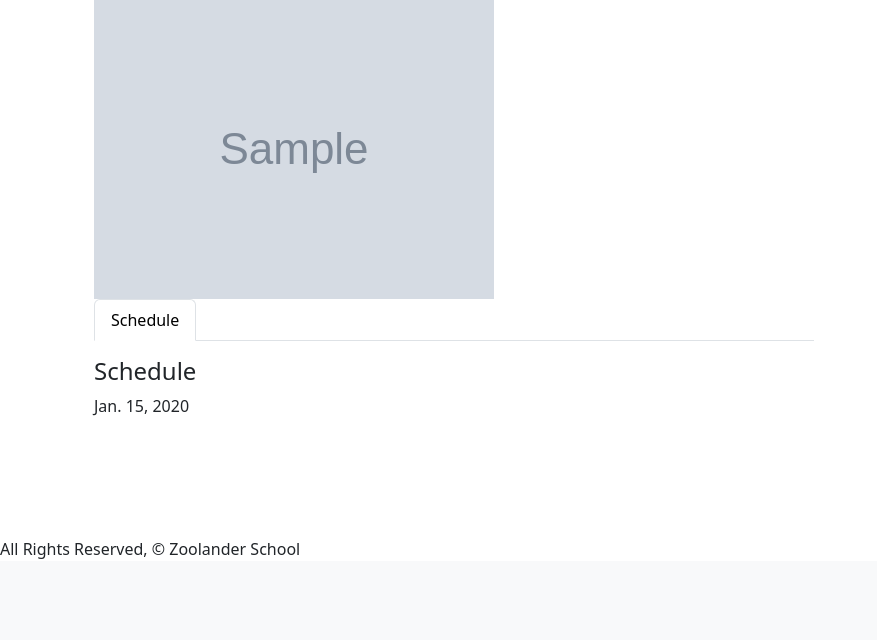
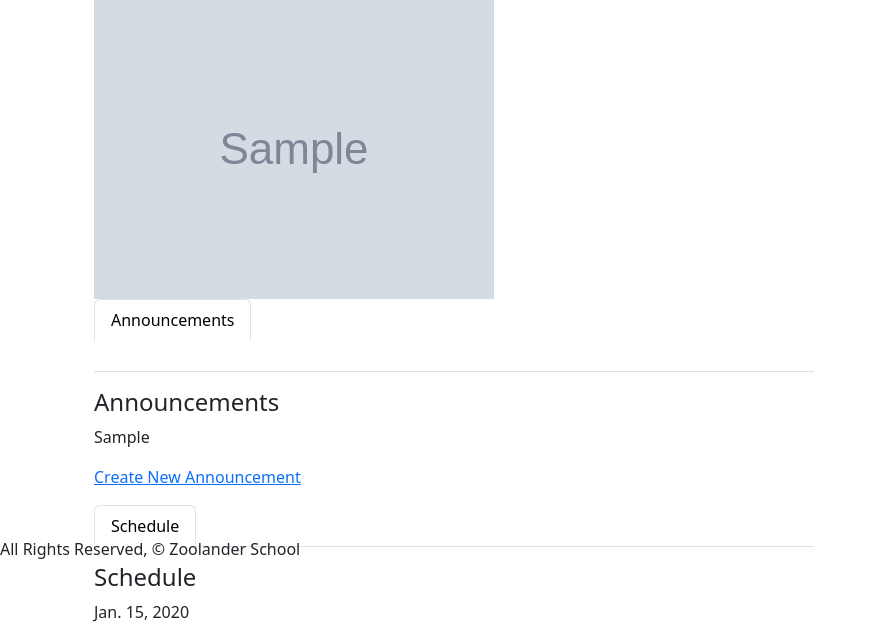
Before and after one commit to gustaellison/zoolander-school, a Django app: page /classrooms/1/ in a window 1280 px wide. Shown: the part 239-879 px from the top of the page, without its empty margins (0-877 px from the left). Before the commit the page ends 798 px from the top, so only its background shows below. Run offline with Django 5.2, Linux system fonts and the light colour scheme; tables that the repository leaves empty hold one stand-in row (values such as "Sample post"); grey boxes marked "Sample" are stand-in pictures.

Commit message:
Working on Announcements

```diff
--- a/main_app/models.py
+++ b/main_app/models.py
@@ -49,6 +49,7 @@
     description = models.TextField(max_length=250)
     image= models.CharField(max_length=300)
     schedule = models.DateField('Schedule')
+    announcements = models.CharField(max_length=500, default="No Announcements Yet")
     created_at = models.DateTimeField(auto_now_add=True)
     updated_at = models.DateTimeField(auto_now_add=True)
     student = models.ForeignKey(Student, on_delete=models.CASCADE)
--- a/main_app/templates/main_app/classroom_detail.html
+++ b/main_app/templates/main_app/classroom_detail.html
@@ -13,6 +13,21 @@
       <p>{{ classroom.description }}</p>
       <img src="{{ classroom.image }}" alt="{{ classroom.name }}" class="img-fluid">
 
+      <ul class="nav nav-tabs" id="myTabs">
+        <li class="nav-item">
+          <a class="nav-link active" id="tab1" data-bs-toggle="tab" href="#tab-content-1">Announcements</a>
+        </li><br><br><br>
+        <!-- Add more tabs as needed -->
+      </ul>
+      <div class="tab-content mt-3">
+        <!-- Tab 1 Content -->
+        <div class="tab-pane fade show active" id="tab-content-1">
+          <h4>Announcements</h4>
+          <p>{{ classroom.announcements }}</p>
+          <p><a href='{% url "announcement_create" classroom.id %}'>Create New Announcement</a></p>
+        </div>
+        <!-- Add more tab contents as needed -->
+      </div>
       <!-- Tab Navigation -->
       <ul class="nav nav-tabs" id="myTabs">
         <li class="nav-item">
--- a/main_app/urls.py
+++ b/main_app/urls.py
@@ -10,6 +10,7 @@
     path('students/<int:pk>/delete/', views.StudentDelete.as_view(), name='student_delete'),
     path('students/<int:student_id>/', views.student_detail, name="student_detail"),
     path('accounts/signup/', views.signup, name='signup'),
+    path('classrooms/<int:classroom_id>/create/', views.AnnouncementCreate.as_view(), name='announcement_create'),
     path('classrooms/', views.ClassroomList.as_view(), name='classrooms_index'),
     path('classrooms/<int:pk>/', views.ClassroomDetail.as_view(), name='classroom_detail'),
     path('grades_overview.html', GradesView.as_view(), name='grades_view'),
--- a/main_app/views.py
+++ b/main_app/views.py
@@ -79,6 +79,16 @@
     # Let the CreateView do its job as usual
       return super().form_valid(form)
 
+
+class AnnouncementCreate(LoginRequiredMixin, CreateView):
+  model = Classroom
+  fields = '__all__'
+
+  def form_valid(self, form):
+    form.instance.teacher = self.request.user.name
+    form.instance.student = self.request.user.name
+    return super().form_valid(form)
+
 class StudentUpdate(LoginRequiredMixin, UpdateView):
   model = Student
   fields = '__all__'
```
Also changed, not shown: main_app/templates/main_app/classroom_form.html (added, +16 -0 lines), main_app/migrations/0013_classroom_announcements.py (added), main_app/migrations/0014_alter_classroom_id.py (added), main_app/migrations/0015_alter_classroom_id.py (added).
